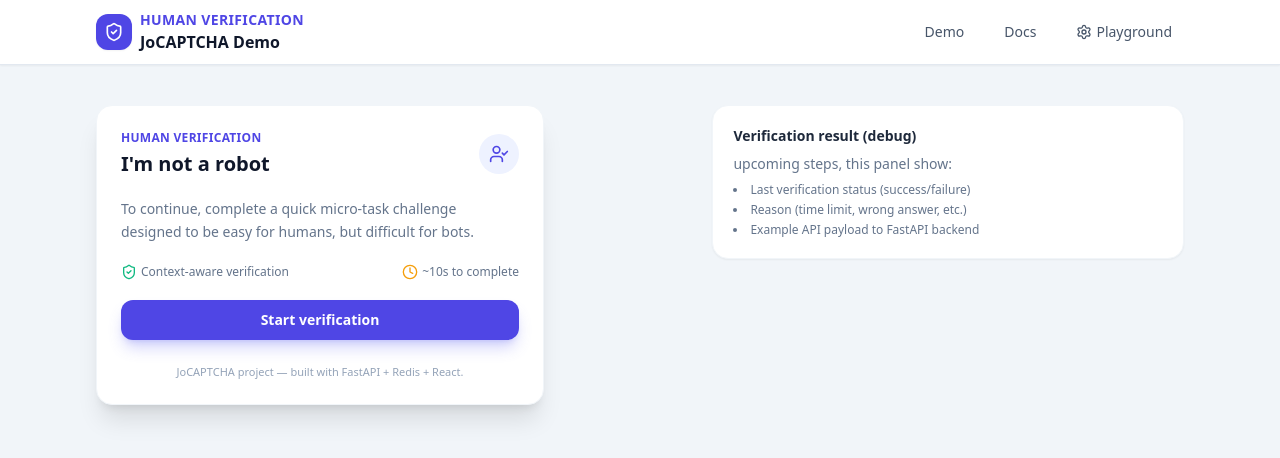
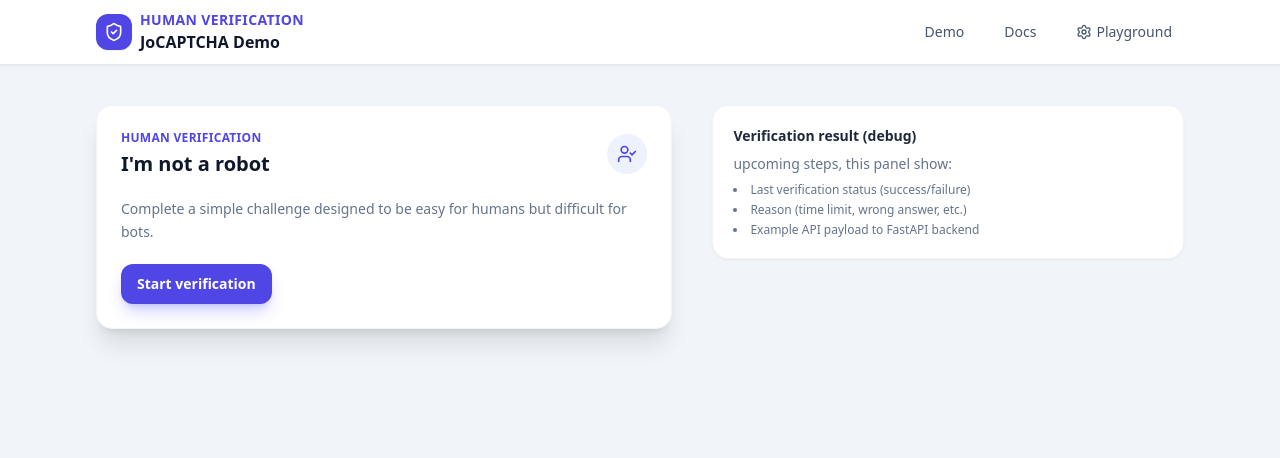
Before and after one commit to ShaijoGeorge/JoCAPTCHA, a React (Create React App) app in the folder frontend/captcha-frontend/: page / in a window 1280 px wide. Shown: the top 458 px of the page. Built offline with nearby package versions, Linux system fonts and the light colour scheme.

Commit message:
feat(captcha): Implement multi-state interactive CAPTCHA flow

```diff
--- a/frontend/captcha-frontend/src/components/captcha/CaptchaShell.jsx
+++ b/frontend/captcha-frontend/src/components/captcha/CaptchaShell.jsx
@@ -1,17 +1,45 @@
-import { UserCheck, Clock, ShieldCheck } from "lucide-react";
+import { useState } from "react";
+import { UserCheck, Clock, ShieldCheck, Loader2, CheckCircle2, XCircle } from "lucide-react";
 
 export default function CaptchaShell() {
+    const [status, setStatus] = useState("idle"); // idle > loading > challenge > verifying > success/failure
+
+    // TEMP FAKE DATA (will connect to fastapi later)
+    const fakeChallenge = {
+        prompt: "Tap the image that does NOT belong.",
+        images: [
+            "https://plaacekitten.com/90/90",
+            "https://plaacekitten.com/91/91",
+            "https://plaacekitten.com/92/92",
+            "https://plaacekitten.com/93/93",
+            "https://plaacekitten.com/94/94",
+        ],
+    };
+
+    const startChallenge = () => {
+        setStatus("loading");
+
+        setTimeout(() => {
+            setStatus("challenge");
+        }, 900);
+    };
+
+    const finishVerification = (success) => {
+        setStatus(success ? "success" : "failure");
+    }
+
+    const renderScreen = () => {
+        switch (status) {
+            case "idle":
                 return (
-        <div className="w-full max-w-md">
-            <div className="bg-white rounded-2xl shadow-xl border border-slate-100 p-6 space-y-5">
-                {/* Header */}
+                    <>
                         <div className="flex items-center justify-between">
                             <div>
                                 <p className="text-xs font-semibold tracking-wide text-indigo-600 uppercase">
                                     Human Verification
                                 </p>
                                 <h2 className="text-xl font-bold text-slate-900 mt-1">
-                            I&apos;m not a robot
+                                    I'm not a robot
                                 </h2>
                             </div>
                             <div className="h-10 w-10 rounded-full bg-indigo-50 flex items-center justify-center">
@@ -19,40 +47,90 @@
                             </div>
                         </div>
 
-                {/* Description / Hint */}
                         <p className="text-sm text-slate-500 leading-relaxed">
-                    To continue, complete a quick micro-task challenge designed to be
-                    easy for humans, but difficult for bots.
+                            Complete a simple challenge designed to be easy for humans but difficult for bots.
                         </p>
 
-                {/* Status strip */}
-                <div className="flex items-center justify-between text-xs">
-                    <div className="flex items-center space-x-1 text-slate-500">
-                        <ShieldCheck className="h-4 w-4 text-emerald-500" />
-                        <span>Context-aware verification</span>
-                    </div>
-                    <div className="flex items-center space-x-1 text-slate-500">
-                        <Clock className="h-4 w-4 text-amber-500" />
-                        <span>~10s to complete</span>
-                    </div>
-                </div>
-
-                {/* Main button (for now just visual) */}
                         <button
-                    type="button"
-                    className="w-full mt-2 inline-flex items-center justify-center px-4 py-2.5
+                            onClick={startChallenge}
+                            className="w=full mt-2 inline-flex items-center justify-center px-4 py-2.5
                                     rounded-xl bg-indigo-600 text-white text-sm font-semibold
                                     shadow-lg shadow-indigo-500/30 hover:bg-indigo-700
-                            focus:outline-none focus:ring-2 focus:ring-indigo-500 focus:ring-offset-2"
+                                    transition"
                             >
                             Start verification
                         </button>
+                    </>
+                );
+            case "loading":
+                return (
+                    <div>
+                        <Loader2 className="h-8 w-8 text-indigo-600 animate-spin" />
+                        <p className="mt-3 text-sm text-slate-600">
+                            Generating challenge...
+                        </p>
+                    </div>
+                );
+            case "challenge":
+                return (
+                    <div className="space-y-4">
+                        <div className="flex items-center justify-between pb-2 border-b">
+                            <p className="text-sm text-slate-600 font-medium flex items-center">
+                                <ShieldCheck className= "h-4 w-4 mr-2 text-indigo-500" />
+                                {fakeChallenge.prompt}
+                            </p>
+                            <span className="bg-amber-100 text-amber-700 text-xs font-semibold px-3 py-1 rounded-full">
+                                <Clock className="h-3 w-3 inline mr-1" /> 20s
+                            </span>
+                        </div>
 
-                {/* Footer text */}
-                <p className="text-[11px] text-slate-400 text-center pt-1">
-                    JoCAPTCHA project &mdash; built with FastAPI + Redis + React.
-                </p>
+                        <div className="grid grid-cols-3 gap-2 p-4 bg-slate-50 rounded-xl border">
+                            {fakeChallenge.images.map((img, idx) => (
+                                <button
+                                    key={idx}
+                                    onClick={() => finishVerification(idx === 1)} // TEMP: only img #1 is correct
+                                    className="rounded-lg shadow-sm hover:shadow-md transition overflow-hidden bg-white"
+                                >
+                                    <img src={img} alt="" className="w-full h-full object-cover" />
+                                </button>
+                            ))}
                         </div>
                     </div>
                 );
+            case "success":
+                return (
+                <div className="py-10 text-center">
+                    <CheckCircle2 className="h-12 w-12 text-green-500 mx-auto" />
+                    <h3 className="text-lg font-bold text-green-600 mt-3">Verification Complete</h3>
+                    <p className="text-sm text-slate-500 mt-1">You are verified as human.</p>
+                </div>
+            );
+            case "failure":
+                return (
+                    <div className="py-10 text-center">
+                        <XCircle className="h-12 w-12 text-red-500 mx-auto" />
+                        <h3 className="text-lg font-bold text-red-600 mt-3">Verification Failed</h3>
+                        <p className="text-sm text-slate-500 mt-1">Try again with a new challenge.</p>
+
+                        <button
+                            onClick={() => setStatus("idle")}
+                            className="mt-4 w-full inline-flex items-center justify-center px-4 py-2.5
+                                        rounded-xl bg-indigo-600 text-white text-sm font-semibold
+                                        shadow-md hover:bg-indigo-700 transition"
+                        >
+                            Try Again
+                        </button>
+                    </div>
+                );
+            default:
+                return null;
         }
+    };
+
+
+    return (
+        <div className="bg-white rounded-2xl shadow-xl border border-slate-100 p-6 space-y-5 w-full">
+            {renderScreen()}
+        </div>
+    );
+}
```
Lines whose indentation alone changed are shown as unchanged.
